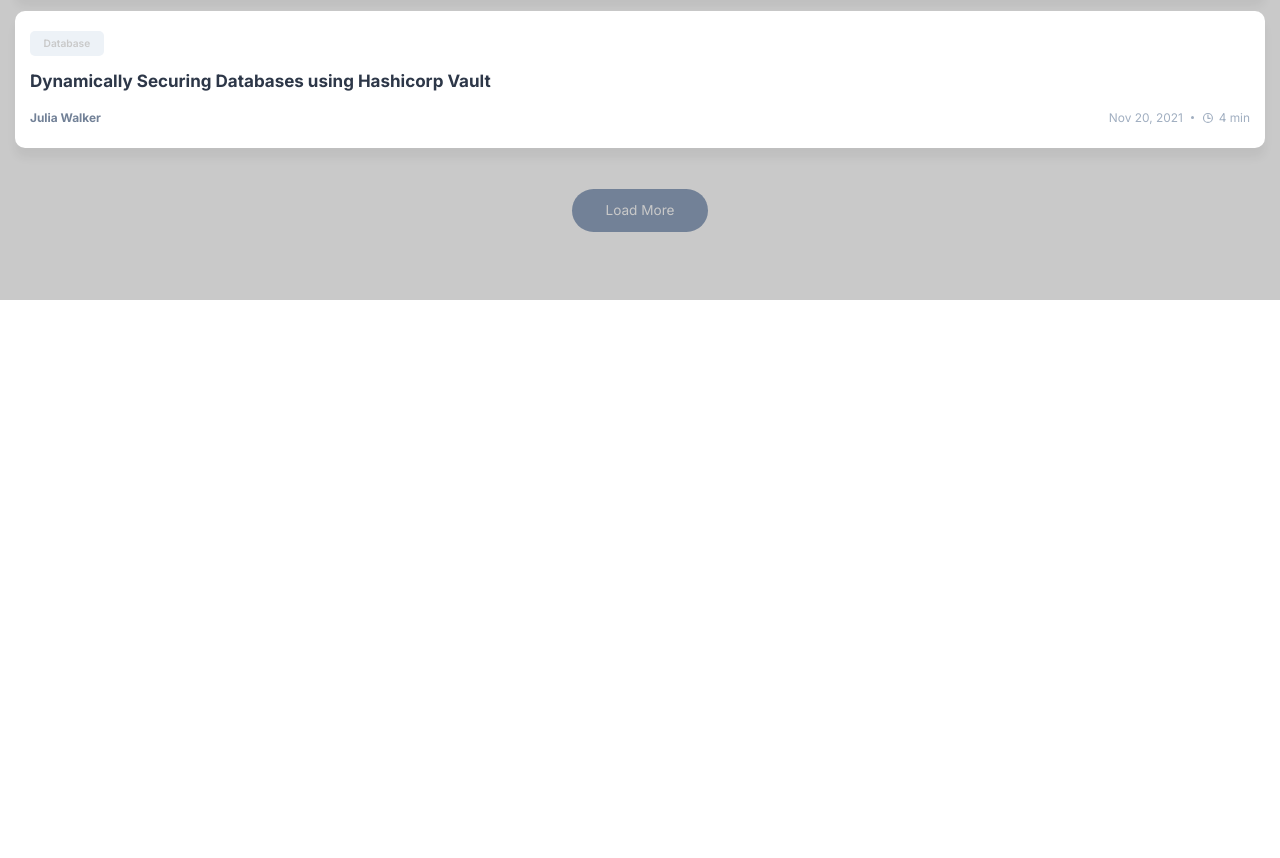
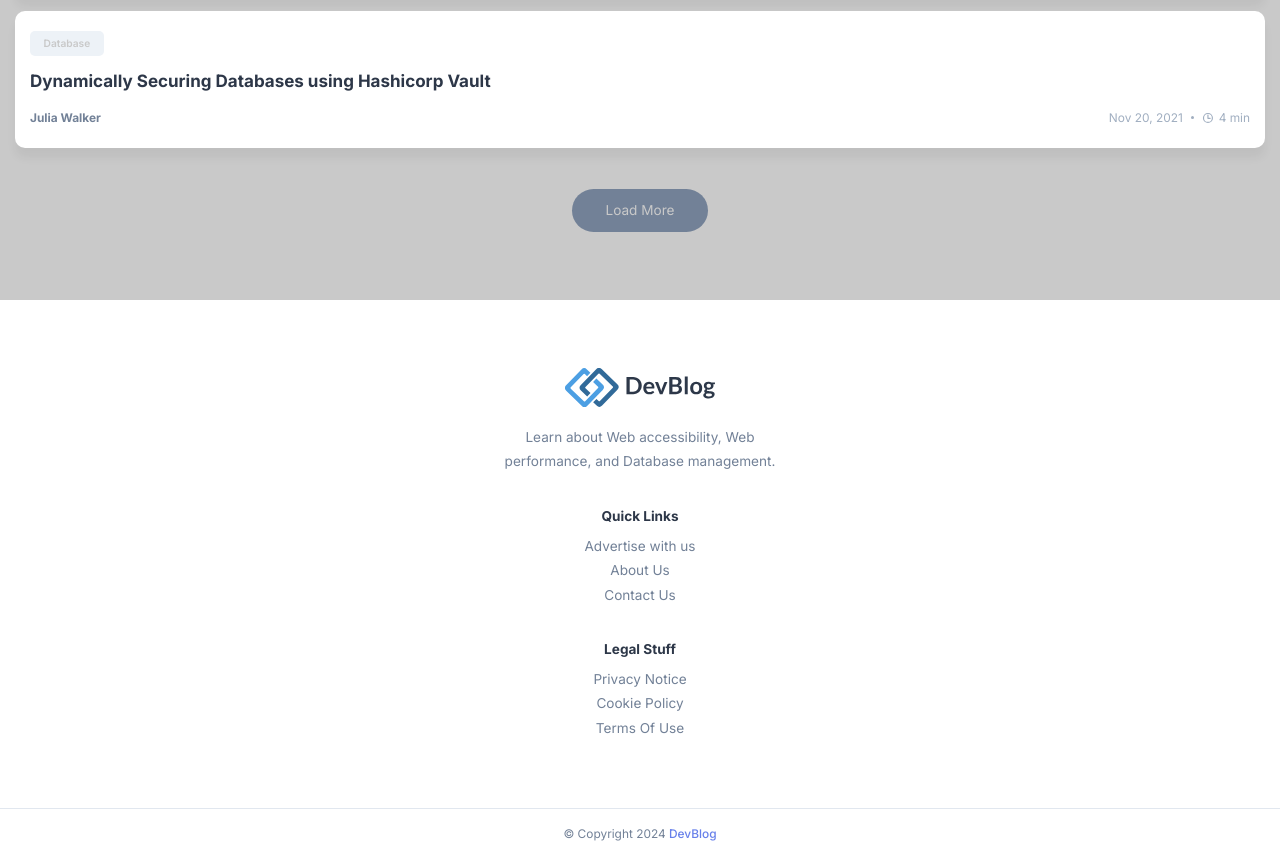
Before and after one commit to ledinhdinh/Blog-Web, a plain HTML site: page index.html in a window 1280 px wide. Shown: the part 913-1771 px from the top of the page. Before the commit the page ends 1213 px from the top, so only its background shows below. Drawn offline with nearby package versions, Linux system fonts and the light colour scheme.

Commit message:
03/05/2024 - Updated - Add footer section & css footer.

```diff
--- a/assets/css/style.css
+++ b/assets/css/style.css
@@ -459,4 +459,60 @@ header .btn-group {
     display: none;
 }
 
-/* CSS - Comment test commit one file  */
+/* #FOOTER */
+footer {
+    background: var(--background-primary);
+}
+
+footer .container {
+    padding: var(--py) 15px;
+    display: grid;
+    grid-template-columns: 1fr;
+    gap: 30px;
+}
+
+footer .wrapper {
+    text-align: center;
+}
+
+.footer-logo {
+    margin-bottom: 10px;
+}
+
+.footer-text {
+    color: var(--foreground-secondary);
+    max-width: 300px;
+    margin-inline: auto;
+    margin: auto;
+}
+
+.footer-title {
+    color: var(--foreground-primary);
+    font-weight: 700;
+    margin-bottom: 0.4rem;
+}
+
+.footer-link {
+    color: var(--foreground-secondary);
+}
+
+.footer-link:hover {
+    color: var(--accent)
+}
+
+.copyright {
+    text-align: center;
+    color: var(--foreground-secondary);
+    font-size: var(--fs-4);
+    padding: 1rem;
+    border-top: 1px solid var(--action-primary);
+}
+
+.copyright a {
+    color: var(--accent);
+    font-weight: 500;
+}
+
+.copyright a:hover {
+    text-decoration: underline;
+}
--- a/index.html
+++ b/index.html
@@ -7,18 +7,12 @@
     <meta name="viewport" content="width=device=width, initial-scale=1.0">
     <title>DevBlog - Lê Định Notes</title>
 
-    <!--
-        - favicon
-    -->
+    <!--- favicon-->
     <link rel="shortcut icon" href="./assets/images/favicon.ico" type="images/x-icon">
 
-    <!--
-        - custom css link
-    -->
+    <!-- - custom css link-->
     <link rel="stylesheet" href="./assets/css/style.css">
-    <!--
-        - google font link
-    -->
+    <!--google font link-->
     <link rel="preconnect" href="https://fonts.googleapis.com">
     <link rel="preconnect" href="https://fonts.gstatic.com" crossorigin>
     <link href="https://fonts.googleapis.com/css2?family=Inter:wght@100..900&display=swap" rel="stylesheet">
@@ -414,6 +408,55 @@
         </div>
     </main>
 
+    <!--  #FOOTER -->
+    <footer>
+        <div class="container">
+            <div class="wrapper">
+                <a href="#" class="footer-logo">
+                    <img src="./assets/images/logo-light.svg" alt="DevBlog's logo" class="logo-light" width="150">
+                    <img src="./assets/images/logo-dark.svg" alt="DevBlog's logo" class="logo-dark" width="150">
+                </a>
+
+                <p class="footer-text">Learn about Web accessibility, Web performance, and Database management.</p>
+            </div>
+
+            <div class="wrapper">
+                <p class="footer-title">Quick Links</p>
+                <ul>
+                    <li>
+                        <a href="#" class="footer-link">Advertise with us</a>
+                    </li>
+                    <li>
+                        <a href="#" class="footer-link">About Us</a>
+                    </li>
+                    <li>
+                        <a href="#" class="footer-link">Contact Us</a>
+                    </li>
+
+                </ul>
+            </div>
+
+            <div class="wrapper">
+                <p class="footer-title">Legal Stuff</p>
+                <ul>
+                    <li>
+                        <a href="#" class="footer-link"> Privacy Notice</a>
+                    </li>
+                    <li>
+                        <a href="#" class="footer-link">Cookie Policy</a>
+                    </li>
+                    <li>
+                        <a href="#" class="footer-link">Terms Of Use</a>
+                    </li>
+
+                </ul>
+            </div>
+        </div>
+
+        <p class="copyright">
+            &copy; Copyright 2024 <a href="#">DevBlog</a>
+        </p>
+    </footer>
 
     <!--Custom js link-->
     <script src="./assets/js/script.js"></script>
```
